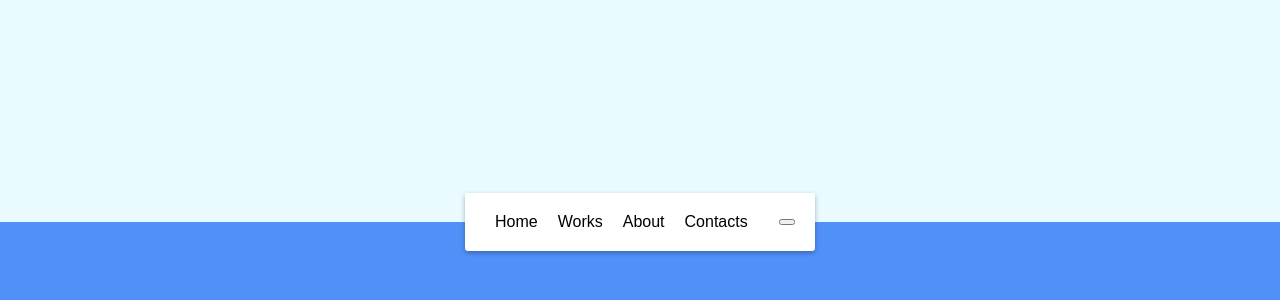
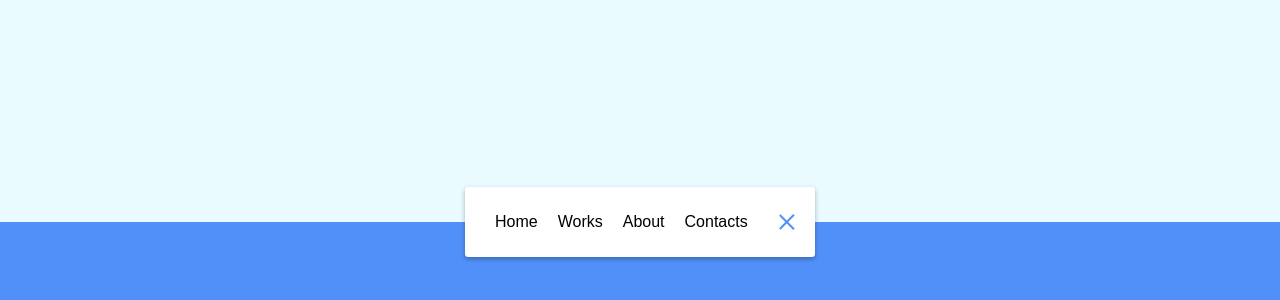
Before and after one commit to Solid2105/animated_nav, a plain HTML site: page index.html in a window 1280 px wide. Shown: the part 178-478 px from the top of the page. Drawn offline with Linux system fonts and the light colour scheme; a web font is replaced by a local one.

Commit message:
Added styles for open/close button

```diff
--- a/style.css
+++ b/style.css
@@ -85,3 +85,52 @@ nav ul a {
     text-decoration: none;
     margin: 0 10px;
 }
+
+.icon {
+    background-color: #fff;
+    border: 0;
+    cursor: pointer;
+    padding: 0;
+    position: relative;
+    height: 30px;
+    width: 30px;
+}
+
+.icon:focus {
+    outline: 0;
+}
+
+.icon .line {
+    background-color: #5290f9;
+    height: 2px;
+    width: 20px;
+    position: absolute;
+    top: 10px;
+    left: 5px;
+    transition: transform 0.6s linear;
+    -webkit-transition: transform 0.6s linear;
+    -moz-transition: transform 0.6s linear;
+    -ms-transition: transform 0.6s linear;
+    -o-transition: transform 0.6s linear;
+}
+
+.icon .line2 {
+    top: auto;
+    bottom: 10px;
+}
+
+nav.active .icon .line1 {
+    transform: rotate(-765deg) translateY(5.5px);
+    -webkit-transform: rotate(-765deg) translateY(5.5px);
+    -moz-transform: rotate(-765deg) translateY(5.5px);
+    -ms-transform: rotate(-765deg) translateY(5.5px);
+    -o-transform: rotate(-765deg) translateY(5.5px);
+}
+
+nav.active .icon .line2 {
+    transform: rotate(765deg) translateY(-5.5px);
+    -webkit-transform: rotate(765deg) translateY(-5.5px);
+    -moz-transform: rotate(765deg) translateY(-5.5px);
+    -ms-transform: rotate(765deg) translateY(-5.5px);
+    -o-transform: rotate(765deg) translateY(-5.5px);
+}
```
